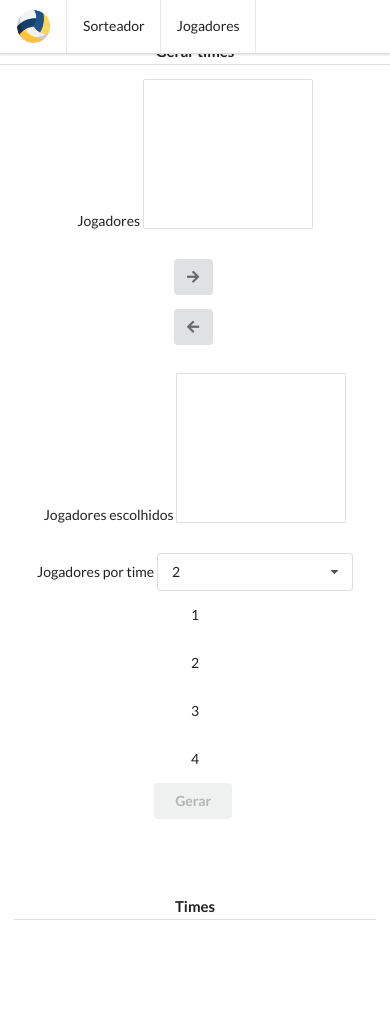
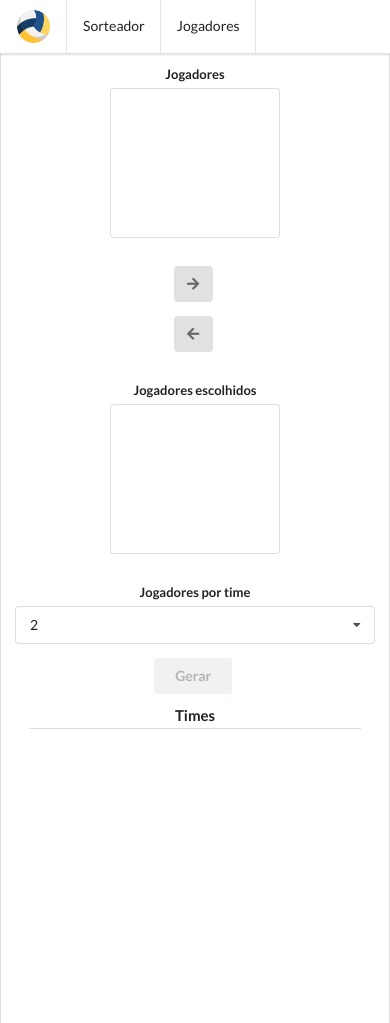
Before and after one commit to Alves5/SorteadorTimes, a plain HTML site: page index.html in a window 390 px wide. Shown: the top 1023 px of the page. Drawn offline with nearby package versions, Linux system fonts and the light colour scheme; no server answers; a script that the page names is missing.

Commit message:
Updates 2

```diff
--- a/index.html
+++ b/index.html
@@ -8,7 +8,6 @@
     <link rel="stylesheet" href="util/css/main.css">
 </head>
 <body>
-<div class="ui segment">
     <div class="ui top fixed menu">
         <div class="item">
             <img src="util/images/volleyball.png">
@@ -20,19 +19,20 @@
         Jogadores
         </a>
     </div>
-</div>
-<div class="content">
+<div class="content ui segment" style="margin-bottom: 0;">
     <div class="ui grid">
-        <div class="doubling two column row center aligned">
+        <div class="doubling two column row center aligned" >
             <div class="column">
                 <h4 class="ui dividing header">Gerar times</h4>
                 <div class="ui stackable four column grid">
 
                         <div class="column">
+                            <div class="ui form stackable">
                                 <div class="field">
                                     <label>Jogadores</label>
                                     <select type="text" name="jogadores" id="jogadores" class="ui dropdown" multiple>
                                     </select>
+                                </div>
                             </div>
                         </div>
 
@@ -56,14 +56,17 @@
                         </div>
 
                         <div class="column">
+                            <div class="ui form stackable">
                                 <div class="field">
                                     <label>Jogadores escolhidos</label>
                                     <select type="text" name="jogadoresEscolhidos" id="jogadoresEscolhidos" class="ui dropdown" multiple>
                                     </select>
                                 </div>
                             </div>
+                        </div>
 
                         <div class="column">
+                            <div class="ui form stackable">
                                 <div class="field">
                                     <label>Jogadores por time</label>
                                     <select type="text" name="jogadoresPorTime" id="jogadoresPorTime" class="ui dropdown">
@@ -74,9 +77,12 @@
                                     </select>
                                 </div>
                             </div>
-
                         </div>
-                <div class="ui form" style="min-height: 20em; margin: 0 1em 0 1em;">
+                        <div class="column centered row">
+                            <button class="ui submit button" id="btnGerarTime">Gerar</button>
+                        </div>
+                </div>
+                <!-- <div class="ui form" style="min-height: 20em; margin: 0 1em 0 1em;">
 
                     <div class="ui stackable two column grid">
                         <div class="ten wide column">
@@ -95,11 +101,8 @@
                         <div class="six wide column">
                            4
                         </div>
-                    <div class="column centered row">
-                        <button class="ui submit button" id="btnGerarTime">Gerar</button>
                     </div>
-                    </div>
-                </div>
+                </div> -->
             </div>
             <div class="column">
                 <div style="margin: 0 1em 0 1em;">
--- a/util/css/main.css
+++ b/util/css/main.css
@@ -22,6 +22,18 @@ div > .two{ margin-top: 6em; }
         padding-top: 0% !important;
     }
 }
+@media (max-width: 768px) {
+    .field {
+        display: flex;
+        flex-direction: column;
+        align-items: center;
+    }
+    .field label,
+    .field select {
+        width: 100%;
+        max-width: 300px; /* Ajuste conforme necessário */
+    }
+}
 footer {
     background-color: #333;
     color: white;
```
Lines whose indentation alone changed are shown as unchanged.
